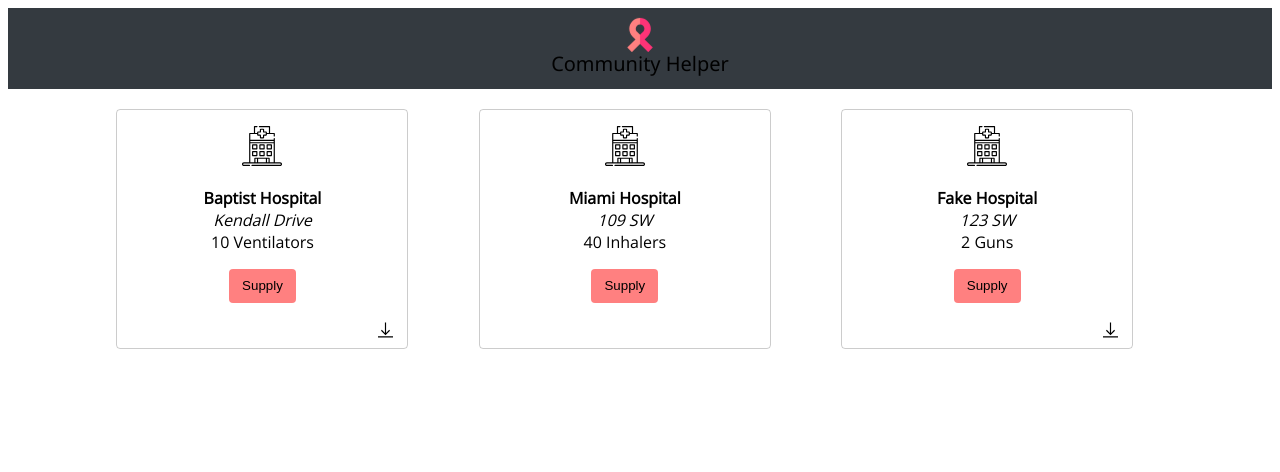
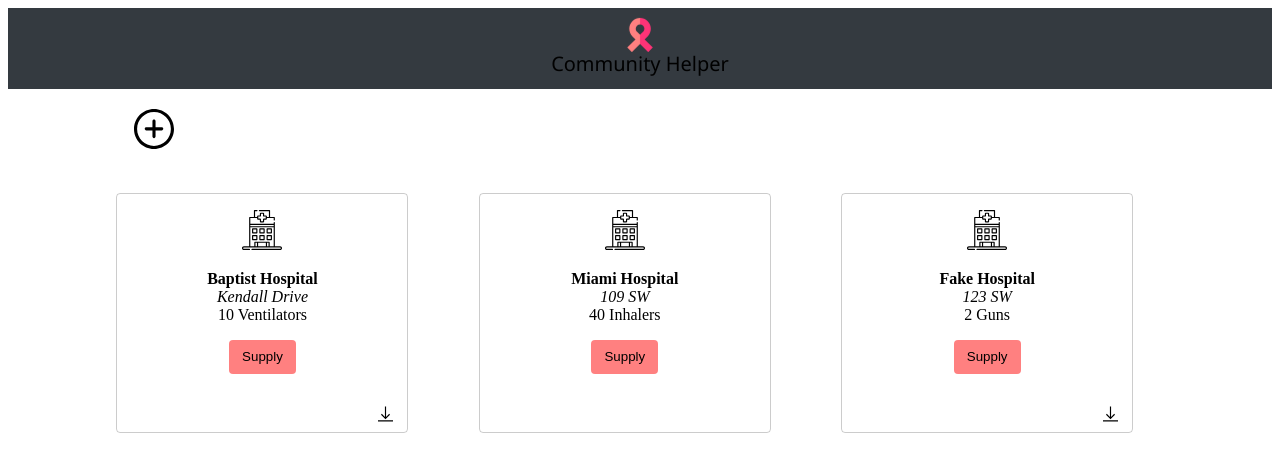
Before and after one commit to baoalvin1/community-supplier, a React (Create React App) app in the folder Frontend/communitysupplier/: page / in a window 1280 px wide. Shown: the top 472 px of the page. Built offline with nearby package versions, Linux system fonts and the light colour scheme.

Commit message:
Finalized some design choices

```diff
--- a/Frontend/communitysupplier/src/App.css
+++ b/Frontend/communitysupplier/src/App.css
@@ -52,6 +52,7 @@
 padding-top: 1.5vh;
 font-size: 2.5vh;
 font-weight: 500;
+width:"100%";
 padding-bottom: 1.5vh;
 display: flex;
 flex-direction: column;
@@ -66,9 +67,19 @@
 border: 1px solid rgba(0, 0, 0, 0.2);
 border-radius: 4px;
 margin-left: 20px;
+text-align: center;
 cursor: pointer;
 padding-bottom:1vh ;
+transition: 400ms;
  overflow: auto;
+ animation-name: easein;
+ animation-duration:600ms;
+}
+
+.Card:hover{
+
+  transform:scale(1.2)
+
 }
 
 
@@ -86,9 +97,18 @@
   grid-template-columns: auto auto auto;
   padding-left: 7%;
   padding-right: 7%;
+  width:"100%";
+  transition: 120ms;
 }
 .Ribbon{
 
 
 animation: pulsate infinite 7s;
 }
+
+@keyframes easein{
+
+  0% {   font-size: 0.2rem;  }
+  100% {font-size: 1rem;}
+
+  }
--- a/Frontend/communitysupplier/src/App.js
+++ b/Frontend/communitysupplier/src/App.js
@@ -1,52 +1,38 @@
-import React from 'react';
+import React, { Component } from 'react';
 import './App.css';
 import Heading from "./components/Heading"
-import Card from "./components/Card"
-
-const requests=[
-
-  {
-  hospitalName:"Baptist Hospital",
-  itemType:"Ventilators",
-  quantityAsked:10,
-  address:"Kendall Drive",
-  hasFile:true
-  },
-
-  {
-    hospitalName:"Miami Hospital",
-    itemType:"Inhalers",
-    quantityAsked: 40 ,
-    address:"109 SW",
-    hasFile:false
-    },
-    {
-      hospitalName:" Fake Hospital",
-      itemType:"Guns",
-      quantityAsked: 2 ,
-      address:"123 SW",
-      hasFile:true
-      },
+import Dashboard from "./components/Dashboard"
+import Form from "./components/Form"
+import addimage from "./add.svg"
 
 
 
 
-]
+export default class App extends Component {
 
 
-function App() {
+constructor(){
+  super()
+  this.state={requesting:false}
+}
+
+render(){
+
+const mainComponent= this.state.requesting==true ? <Form/> : <Dashboard/>
+
+
+
+
   return (
+    <>
     <div className="App">
     <Heading></Heading>
-    <div className="grid-container">
-      {requests.map((request)=>{
-        return(
-        <Card {...request} />
-        )
-      })}
     </div>
-    </div>
+    <img style={{marginLeft:"10%"}} src={addimage} width="40vh" height="80vh" onClick />
+
+    {mainComponent}
+
+    </>
   );
+    }
 }
-
-export default App;
--- /dev/null
+++ b/Frontend/communitysupplier/src/components/Dashboard.js
@@ -0,0 +1,52 @@
+import React, { Component } from 'react';
+import Card from "./Card"
+
+const requests=[
+
+    {
+    hospitalName:"Baptist Hospital",
+    itemType:"Ventilators",
+    quantityAsked:10,
+    address:"Kendall Drive",
+    hasFile:true
+    },
+
+    {
+      hospitalName:"Miami Hospital",
+      itemType:"Inhalers",
+      quantityAsked: 40 ,
+      address:"109 SW",
+      hasFile:false
+      },
+      {
+        hospitalName:" Fake Hospital",
+        itemType:"Guns",
+        quantityAsked: 2 ,
+        address:"123 SW",
+        hasFile:true
+        },
+
+
+
+
+  ]
+
+
+
+export default class Dashboard extends Component{
+
+render(){
+return(
+ <>
+<div className="grid-container">
+  {requests.map((request)=>{
+    return(
+    <Card {...request} />
+    )
+
+  })}
+</div>
+</>
+);
+}
+}
--- /dev/null
+++ b/Frontend/communitysupplier/src/components/Form.js
@@ -0,0 +1,15 @@
+import React, { Component } from 'react';
+
+
+
+
+export default class Form extends Component{
+
+render(){
+return(
+ <>
+
+</>
+);
+}
+}
--- a/Frontend/communitysupplier/src/components/Heading.js
+++ b/Frontend/communitysupplier/src/components/Heading.js
@@ -17,7 +17,7 @@
         height="30"
       />{' '}
 
-      Community Helper
+      <span>Community Helper</span>
 
 </div>
 )
```
Also changed, not shown: Frontend/communitysupplier/src/add.svg (added), Frontend/communitysupplier/src/contact-form.svg (added).
